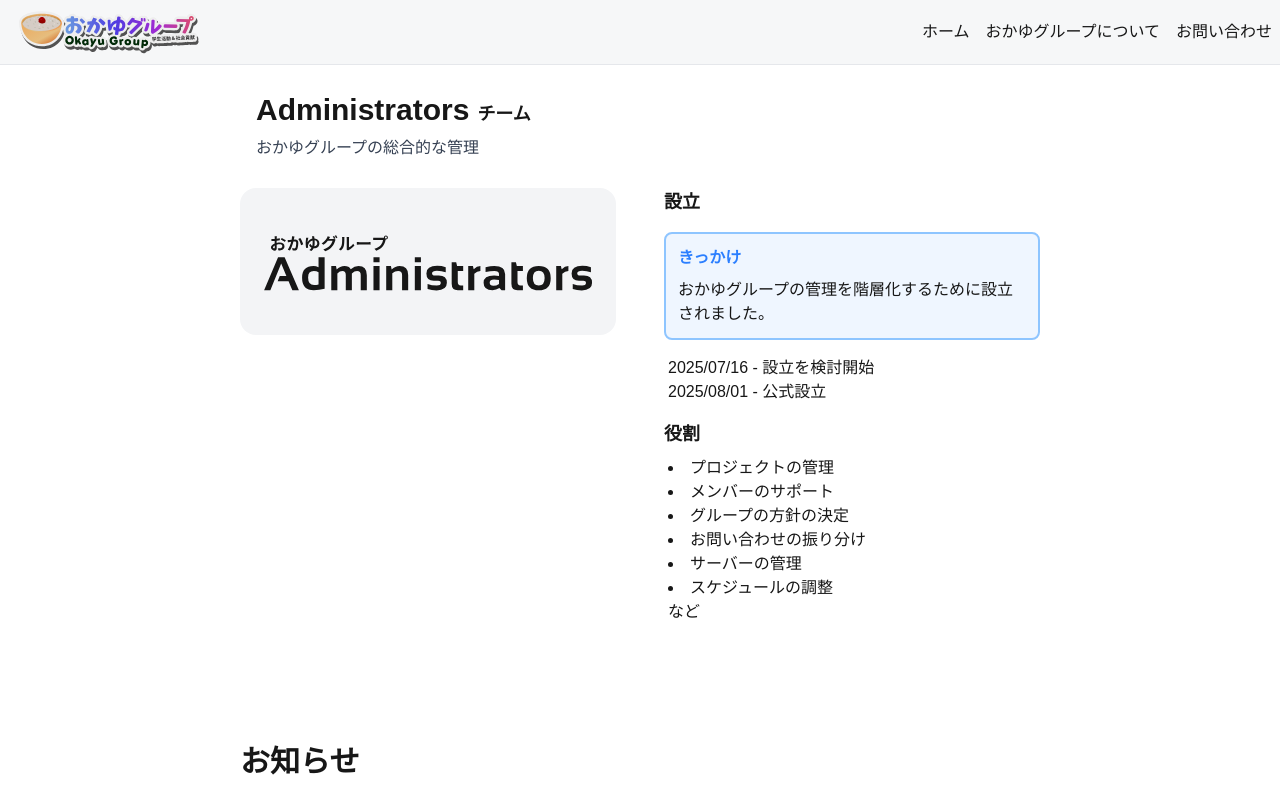
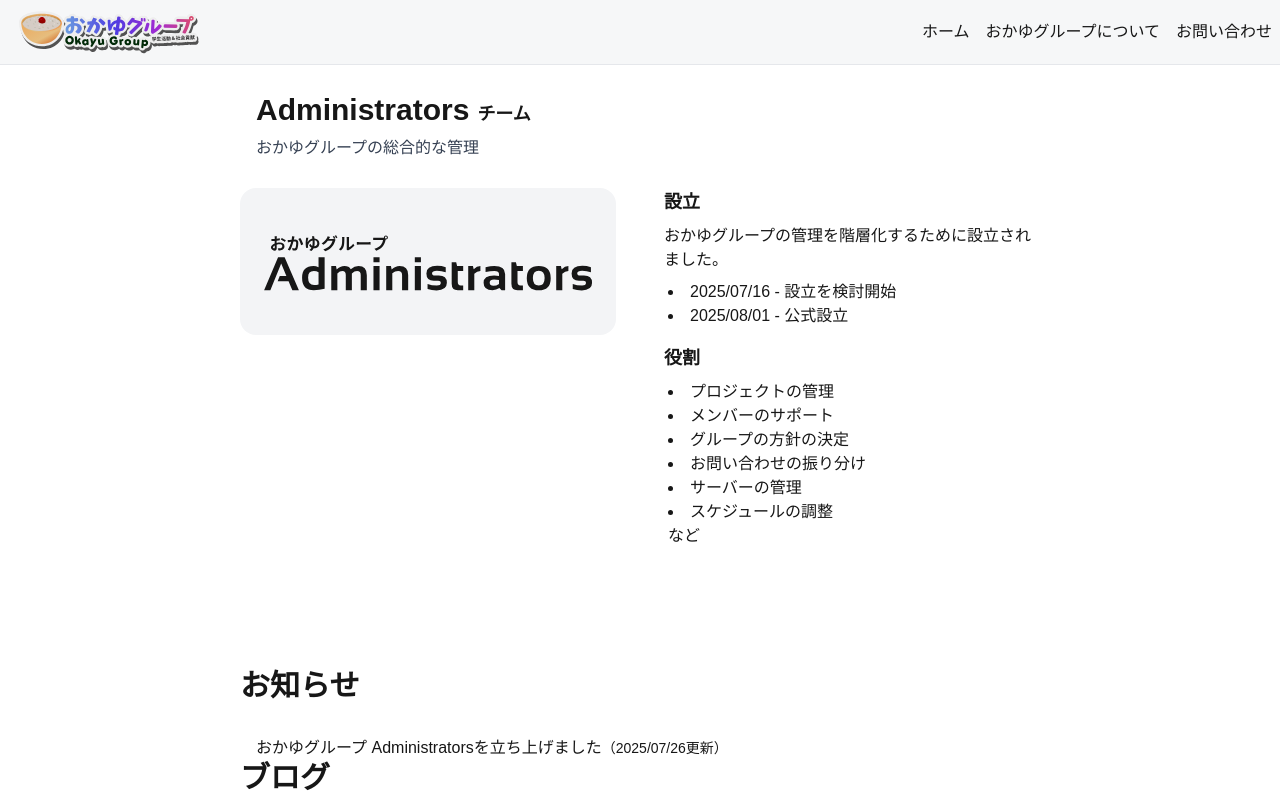
Before and after one commit to okayugroup/homepage, a Next.js app: page /team/administrators in a window 1280 px wide. Shown: the top 800 px of the page. Built offline with nearby package versions, Linux system fonts and the light colour scheme; a web font is replaced by a local one.

Commit message:
青のアドモニションみたいなやつは消しておきました

```diff
--- a/src/app/team/administrators/page.tsx
+++ b/src/app/team/administrators/page.tsx
@@ -50,13 +50,12 @@ export default function AdminPage() {
                 <section className="flex-1/2 space-y-4">
                     <section>
                         <h2 className="font-bold text-lg mb-2">設立</h2>
-                        <div className="rounded-lg overflow-hidden my-4  bg-blue-50 border-2 border-blue-300 dark:bg-blue-950 dark:border-blue-600 p-3 space-y-2">
-                            <h3 className="font-bold text-blue-500">きっかけ</h3>
-                            <p>おかゆグループの管理を階層化するために設立されました。</p>
-                        </div>
+                        <p className="mb-2">おかゆグループの管理を階層化するために設立されました。</p>
                         <div className="mx-1">
-                            <p>2025/07/16 - 設立を検討開始</p>
-                            <p>2025/08/01 - 公式設立</p>
+                            <ul className="list-disc list-inside">
+                                <li>2025/07/16 - 設立を検討開始</li>
+                                <li>2025/08/01 - 公式設立</li>
+                            </ul>
                         </div>
                     </section>
                     <section>
```
